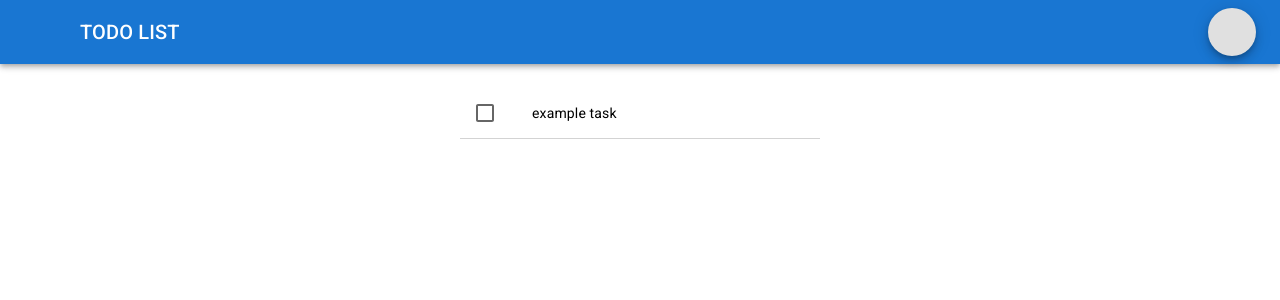
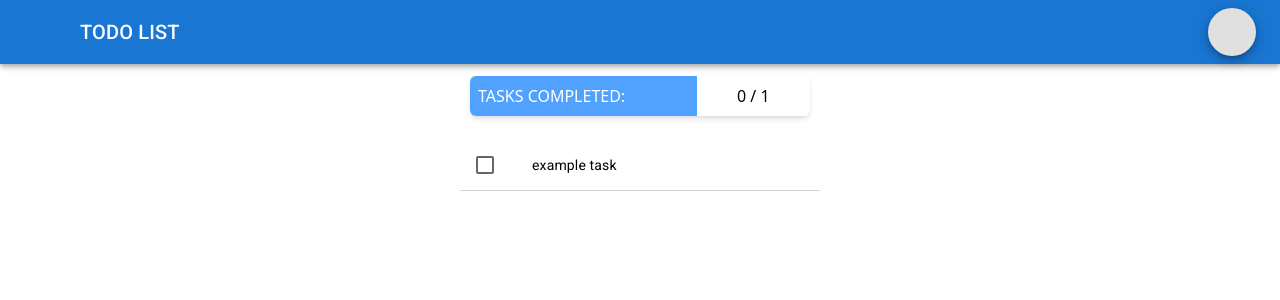
Before and after one commit to kostovJP/simple-todo-list, a React (Vite) app: page / in a window 1280 px wide. Shown: the top 300 px of the page. Built offline with nearby package versions, Linux system fonts and the light colour scheme; some icons are missing.

Commit message:
added a task completion counter

```diff
--- /dev/null
+++ b/src/components/todo-counter.jsx
@@ -0,0 +1,10 @@
+export default function TodoCounter({currCount, totalCount}){
+    return (
+        <div className="border-none m-2 mt-3 w-85 p-0 justify-self-center
+            grid grid-cols-3 shadow-md rounded-md
+        ">
+            <p className="bg-blue-400 text-white col-span-2 p-2 rounded-l-md">TASKS COMPLETED:</p>
+            <span className={`text-center p-2`}>{currCount} / {totalCount}</span>
+        </div>
+    )
+}
--- a/src/components/todo-item.jsx
+++ b/src/components/todo-item.jsx
@@ -7,7 +7,7 @@ import Checkbox from "@mui/material/Checkbox";
 import IconButton from "@mui/material/IconButton";
 import DeleteIcon from "@mui/icons-material/Delete";
 
-export default function TodoItem({value, labelId, handleToggle, chekboxClickHandler, deleteButtonClick}) {
+export default function TodoItem({value, labelId, handleToggle, chekboxClickHandler, deleteButtonClick, taskCountFunc}) {
   return (
     <ListItem
       key={value.id}
@@ -17,6 +17,7 @@ export default function TodoItem({value, labelId, handleToggle, chekboxClickHand
           aria-label="delete"
           onClick={() => {
             deleteButtonClick(value.id);
+            if(value.completed === true){ taskCountFunc(prev => prev - 1); }
           }}
         >
           <DeleteIcon sx={{ color: "red" }} />
@@ -32,6 +33,8 @@ export default function TodoItem({value, labelId, handleToggle, chekboxClickHand
             checked={value.completed}
             onClick={() => {
               chekboxClickHandler(value.id);
+              if(!value.completed) taskCountFunc(prev => prev + 1);
+              else taskCountFunc(prev => prev -1);
             }}
             tabIndex={-1}
             disableRipple
--- a/src/components/todos.jsx
+++ b/src/components/todos.jsx
@@ -1,16 +1,10 @@
 import { useState, useEffect } from "react";
 import { v4 as uuidv4 } from "uuid";
 import List from "@mui/material/List";
-import ListItem from "@mui/material/ListItem";
-import ListItemButton from "@mui/material/ListItemButton";
-import ListItemIcon from "@mui/material/ListItemIcon";
-import ListItemText from "@mui/material/ListItemText";
-import Checkbox from "@mui/material/Checkbox";
-import IconButton from "@mui/material/IconButton";
-import DeleteIcon from "@mui/icons-material/Delete";
 import Navbar from "./navbar";
 import TodoItem from "./todo-item";
 import TodoForm from "./todo-form";
+import TodoCounter from "./todo-counter";
 
 const initial_list = [
   { id: uuidv4(), title: "example task", completed: false },
@@ -19,6 +13,7 @@ const initial_list = [
 export default function Todos() {
   const [listItems, setListItems] = useState(initial_list);
   const [toggleForm, setToggleForm] = useState(false);
+  const [taskCount, setTaskCount] = useState(0);
   const handleToggle = (value) => {
     console.log(value);
   };
@@ -33,7 +28,9 @@ export default function Todos() {
   const chekboxClickHandler = (idx) => {
     setListItems((prev) => {
       return prev.map((elem) => {
-        if (elem.id === idx) return { ...elem, completed: !elem.completed };
+        if (elem.id === idx){
+            return { ...elem, completed: !elem.completed };
+        }
         return { ...elem };
       });
     });
@@ -48,6 +45,8 @@ export default function Todos() {
     <>
       <Navbar form_state={setToggleForm} />
       {toggleForm && <TodoForm sendData={updateList}/>}
+      {listItems.length && <TodoCounter currCount={taskCount}
+        totalCount={listItems.length}/>}
       <List
         sx={{
           width: "100%",
@@ -59,7 +58,6 @@ export default function Todos() {
       >
         {listItems.map((value, idx) => {
           const labelId = `checkbox-list-label-${idx}`;
-
           return (
             <TodoItem
               key={idx}
@@ -68,6 +66,7 @@ export default function Todos() {
               handleToggle={handleToggle}
               chekboxClickHandler={chekboxClickHandler}
               deleteButtonClick={deleteButtonClick}
+              taskCountFunc={setTaskCount}
             />
           );
         })}
```
